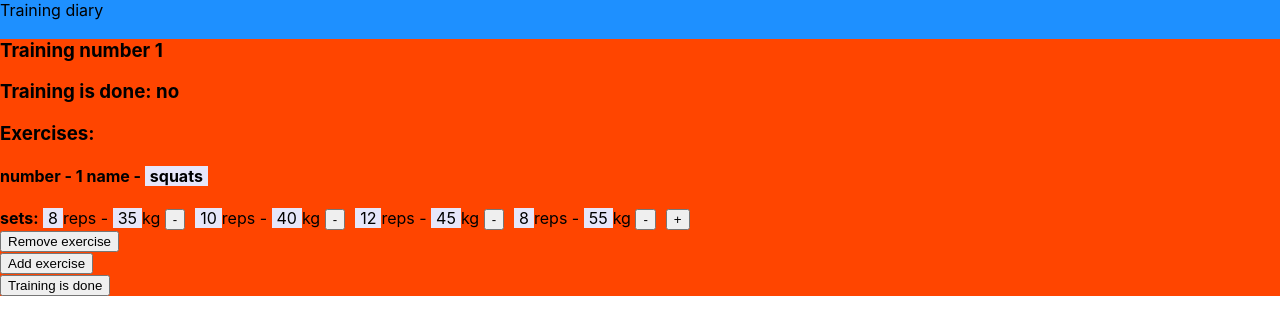
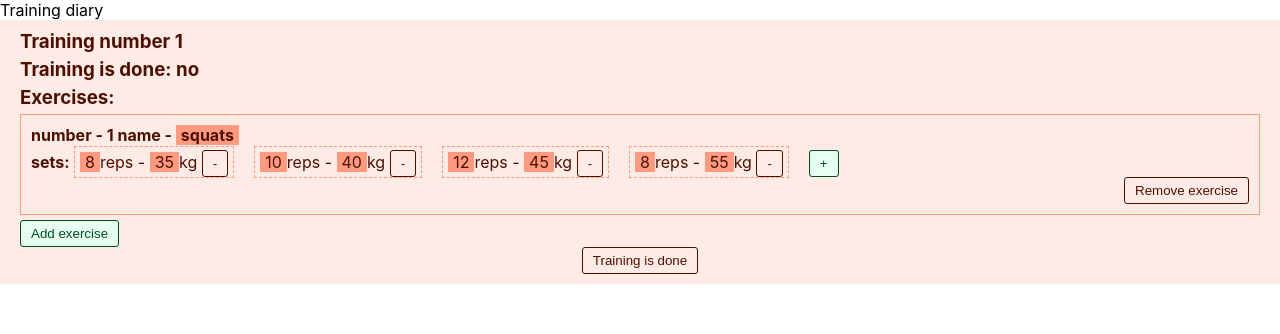
Before and after one commit to Trunutslover/training-diary, a React (Create React App) app: page /trainings in a window 1280 px wide. Shown: the top 334 px of the page. Built offline with nearby package versions, Linux system fonts and the light colour scheme.

Commit message:
Little styling

```diff
--- a/src/App.module.scss
+++ b/src/App.module.scss
@@ -1,3 +1,5 @@
+@import "constants";
+
 .App {
-  background-color: dodgerblue;
+  background-color: white;
 }
--- a/src/Components/Exercise/Exercise.module.scss
+++ b/src/Components/Exercise/Exercise.module.scss
@@ -1,3 +1,40 @@
+@import "../../constants";
+@import "../../mixins";
+
+.Exercise {
+  display: flex;
+  flex-direction: column;
+
+  margin-bottom: 5px;
+  padding: 10px;
+  box-sizing: border-box;
+
+  border: 1px solid $color-secondary-b-3;
+}
+
 .set {
-  margin-right: 10px;
+  margin-right: 20px;
+  padding: 5px;
+  box-sizing: border-box;
+
+  border: 1px dashed $color-secondary-b-3;
 }
+
+.removeButton {
+  @include redButton;
+
+  align-self: flex-end;
+}
+
+.addButton {
+  @include greenButton;
+}
+
+.title {
+  margin: 0;
+  margin-bottom: 5px;
+}
+
+.sets {
+  margin: 0;
+}
--- a/src/Components/Exercise/Exercise.tsx
+++ b/src/Components/Exercise/Exercise.tsx
@@ -37,21 +37,21 @@ const Exercise = ({id, number, name, editable, sets, addSet, removeSet, setReps,
         isReps={false}
         value={value.weight.toString()}
         setValue={setReps}
-    /> : <span>{value.weight}</span>}kg {editable ? <button
+    /> : <span>{value.weight}</span>}kg {editable ? <button className={cx({removeButton: true})}
         onClick={() => removeSet(id, number, index)}>-</button> : null}</span>);
 
     return (
-        <div>
-            <h4>number - {number} name - {editable ? <EditableSpan
+        <div className={cx({Exercise: true})}>
+            <h4 className={cx({title: true})}>number - {number} name - {editable ? <EditableSpan
                 trainingId={id}
                 exerciseNumber={number}
                 value={name}
                 setValue={setExerciseName}
             /> : <span>{name}</span>}</h4>
-            <div><b>sets:</b> {setsList}
-                {editable ? <button onClick={() => addSet(id, number)}>+</button> : null}
-            </div>
-            {editable ? <button onClick={() => removeExercise(id, number)}>Remove exercise</button> : null}
+            <p className={cx({sets: true})}><b>sets:</b> {setsList}
+                {editable ? <button className={cx({addButton: true})} onClick={() => addSet(id, number)}>+</button> : null}
+            </p>
+            {editable ? <button className={cx({removeButton: true})} onClick={() => removeExercise(id, number)}>Remove exercise</button> : null}
         </div>
     )
 };
--- a/src/Components/Training/Training.module.scss
+++ b/src/Components/Training/Training.module.scss
@@ -1,7 +1,34 @@
+@import "../../constants";
+@import "../../mixins";
+
 .Training {
-  background-color: orangered;
+  display: flex;
+  flex-direction: column;
+  padding: 10px 20px;
+  box-sizing: border-box;
+
+  color: $color-secondary-b-2;
+  background-color: $color-secondary-b-4;
 }
 
 .done {
-  background-color: greenyellow;
+  color: $color-secondary-a-2;
+  background-color: $color-secondary-a-4;
 }
+
+.button {
+  @include redButton;
+
+  align-self: center;
+}
+
+.buttonDone {
+  @include greenButton;
+
+  align-self: center;
+}
+
+.title {
+  margin: 0;
+  margin-bottom: 5px;
+}
--- a/src/Components/Training/Training.tsx
+++ b/src/Components/Training/Training.tsx
@@ -36,13 +36,13 @@ const Training = ({id, isDone, exercises, toggleIsDoneAC, addSetAC, removeSetAC,
 
     return (
         <section className={cx({Training: true, done: isDone})}>
-            <h3>Training number {id}</h3>
-            <h3>Training is done: {isDone ? `yes` : `no`}</h3>
-            <h3>Exercises:</h3>
+            <h3 className={cx({title: true})}>Training number {id}</h3>
+            <h3 className={cx({title: true})}>Training is done: {isDone ? `yes` : `no`}</h3>
+            <h3 className={cx({title: true})}>Exercises:</h3>
             {exercisesList}
-            {isDone ? null : <div><button onClick={() => addExerciseAC(id)}>Add exercise</button></div>}
-            {isDone ? <button onClick={() => toggleIsDoneAC(id)}>Training is not done</button> :
-                <button onClick={() => toggleIsDoneAC(id)}>Training is done</button>}
+            {isDone ? null : <div><button className={cx({buttonDone: true})} onClick={() => addExerciseAC(id)}>Add exercise</button></div>}
+            {isDone ? <button className={cx({buttonDone: true})} onClick={() => toggleIsDoneAC(id)}>Training is not done</button> :
+                <button className={cx({button: true})} onClick={() => toggleIsDoneAC(id)}>Training is done</button>}
         </section>
     )
 };
--- a/src/Components/common/EditableSpan/EditableSpan.module.scss
+++ b/src/Components/common/EditableSpan/EditableSpan.module.scss
@@ -1,3 +1,5 @@
+@import "../../../constants";
+
 .EditableSpan {
 
 }
@@ -5,7 +7,7 @@
 .span {
   padding: 0 5px;
 
-  background-color: lavender;
+  background-color: $color-secondary-b-3;
 }
 
 .input {
--- /dev/null
+++ b/src/constants.scss
@@ -0,0 +1,56 @@
+/* Таблицы стилей Sass */
+/* Адрес цветовой схемы: https://colorscheme.ru/#1H42HsOsOFfFf */
+
+
+/* HEX коды */
+
+$color-primary-0: #ffec00;	/* Основной Цвет */
+$color-primary-1: #807b40;
+$color-primary-2: #4d4700;
+$color-primary-3: #fff680;
+$color-primary-4: #fffde6;
+
+$color-secondary-a-0: #00ff6f;	/* Вторичный Цвет A */
+$color-secondary-a-1: #40805b;
+$color-secondary-a-2: #004d21;
+$color-secondary-a-3: #80ffb7;
+$color-secondary-a-4: #e6fff1;
+
+$color-secondary-b-0: #ff3500;	/* Вторичный Цвет B */
+$color-secondary-b-1: #804d40;
+$color-secondary-b-2: #4d1000;
+$color-secondary-b-3: #ff9a80;
+$color-secondary-b-4: #ffebe6;
+
+$color-complement-0: #7700ff;	/* Дополнительный Цвет */
+$color-complement-1: #5e4080;
+$color-complement-2: #24004d;
+$color-complement-3: #bb80ff;
+$color-complement-4: #f1e6ff;
+
+
+/* RGBA коды */
+
+$color-primary-0: rgba(255, 236,   0, 1);	/* Основной Цвет */
+$color-primary-1: rgba(128, 123,  64, 1);
+$color-primary-2: rgba( 77,  71,   0, 1);
+$color-primary-3: rgba(255, 246, 128, 1);
+$color-primary-4: rgba(255, 253, 230, 1);
+
+$color-secondary-a-0: rgba(  0, 255, 111, 1);	/* Вторичный Цвет A */
+$color-secondary-a-1: rgba( 64, 128,  91, 1);
+$color-secondary-a-2: rgba(  0,  77,  33, 1);
+$color-secondary-a-3: rgba(128, 255, 183, 1);
+$color-secondary-a-4: rgba(230, 255, 241, 1);
+
+$color-secondary-b-0: rgba(255,  53,   0, 1);	/* Вторичный Цвет B */
+$color-secondary-b-1: rgba(128,  77,  64, 1);
+$color-secondary-b-2: rgba( 77,  16,   0, 1);
+$color-secondary-b-3: rgba(255, 154, 128, 1);
+$color-secondary-b-4: rgba(255, 235, 230, 1);
+
+$color-complement-0: rgba(119,   0, 255, 1);	/* Дополнительный Цвет */
+$color-complement-1: rgba( 94,  64, 128, 1);
+$color-complement-2: rgba( 36,   0,  77, 1);
+$color-complement-3: rgba(187, 128, 255, 1);
+$color-complement-4: rgba(241, 230, 255, 1);
--- /dev/null
+++ b/src/mixins.scss
@@ -0,0 +1,39 @@
+@import "constants";
+
+@mixin greenButton {
+  padding: 5px 10px;
+  box-sizing: border-box;
+
+  color: $color-secondary-a-2;
+  border: 1px solid $color-secondary-a-2;
+  background-color: $color-secondary-a-4;
+  border-radius: 3px;
+
+  &:hover {
+    cursor: pointer;
+    background-color: $color-secondary-a-3;
+  }
+
+  &:focus {
+    background-color: $color-secondary-a-3;
+  }
+}
+
+@mixin redButton {
+  padding: 5px 10px;
+  box-sizing: border-box;
+
+  color: $color-secondary-b-2;
+  border: 1px solid $color-secondary-b-2;
+  background-color: $color-secondary-b-4;
+  border-radius: 3px;
+
+  &:hover {
+    cursor: pointer;
+    background-color: $color-secondary-b-3;
+  }
+
+  &:focus {
+    background-color: $color-secondary-b-3;
+  }
+}
--- a/src/redux/trainingsReducer.ts
+++ b/src/redux/trainingsReducer.ts
@@ -155,7 +155,7 @@ const trainingsReducer = (state = initialState, action: actionInterface): Traini
                 if (action.payload.trainingId === value.id) {
                     return {
                         ...value,
-                        exercises: value.exercises.filter(value1 => value1.number !== action.payload.exerciseNumber)
+                        exercises: value.exercises.filter(value1 => value1.number !== action.payload.exerciseNumber).map(((value1, index) => ({...value1, number: index + 1})))
                     }
                 } else {
                     return value;
```
